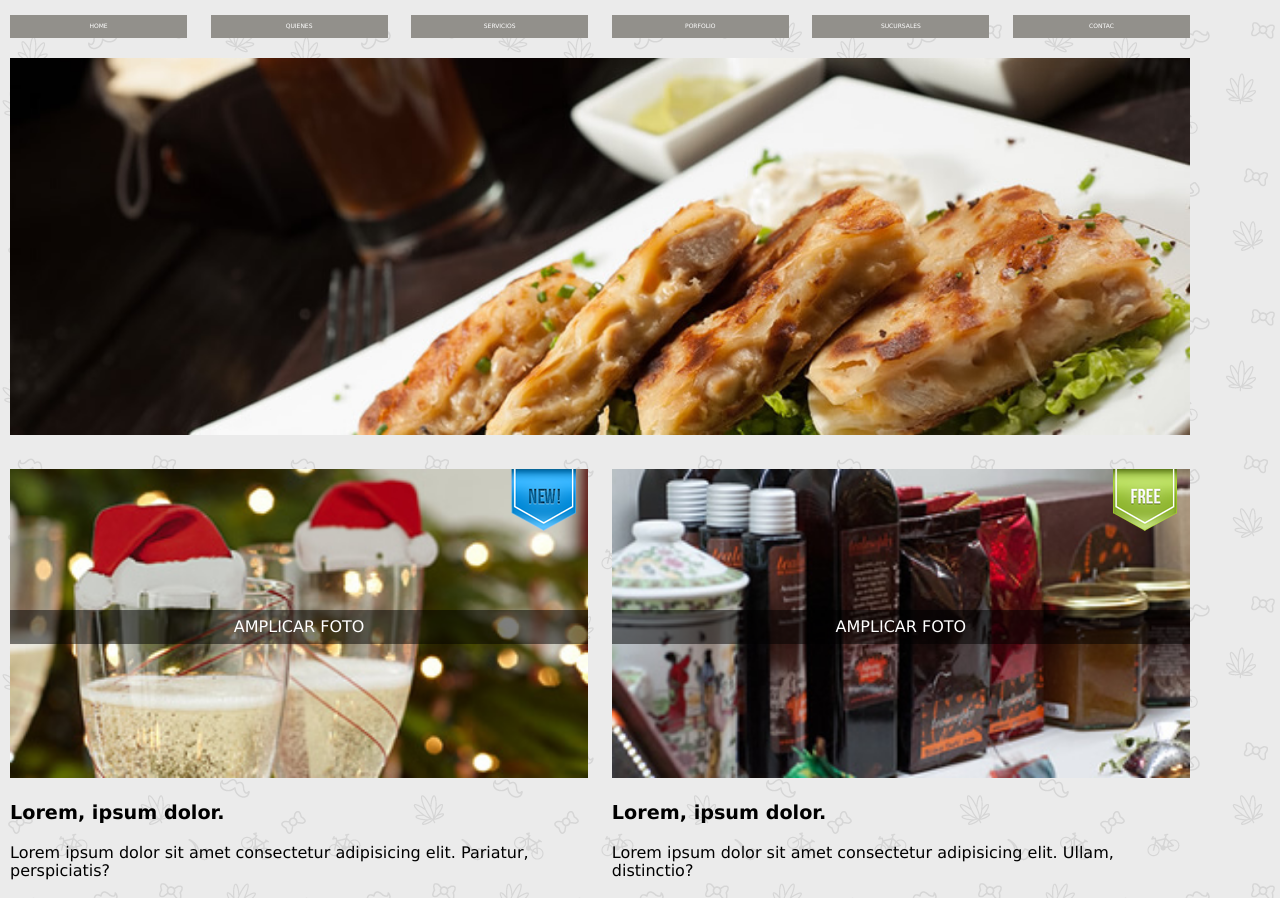
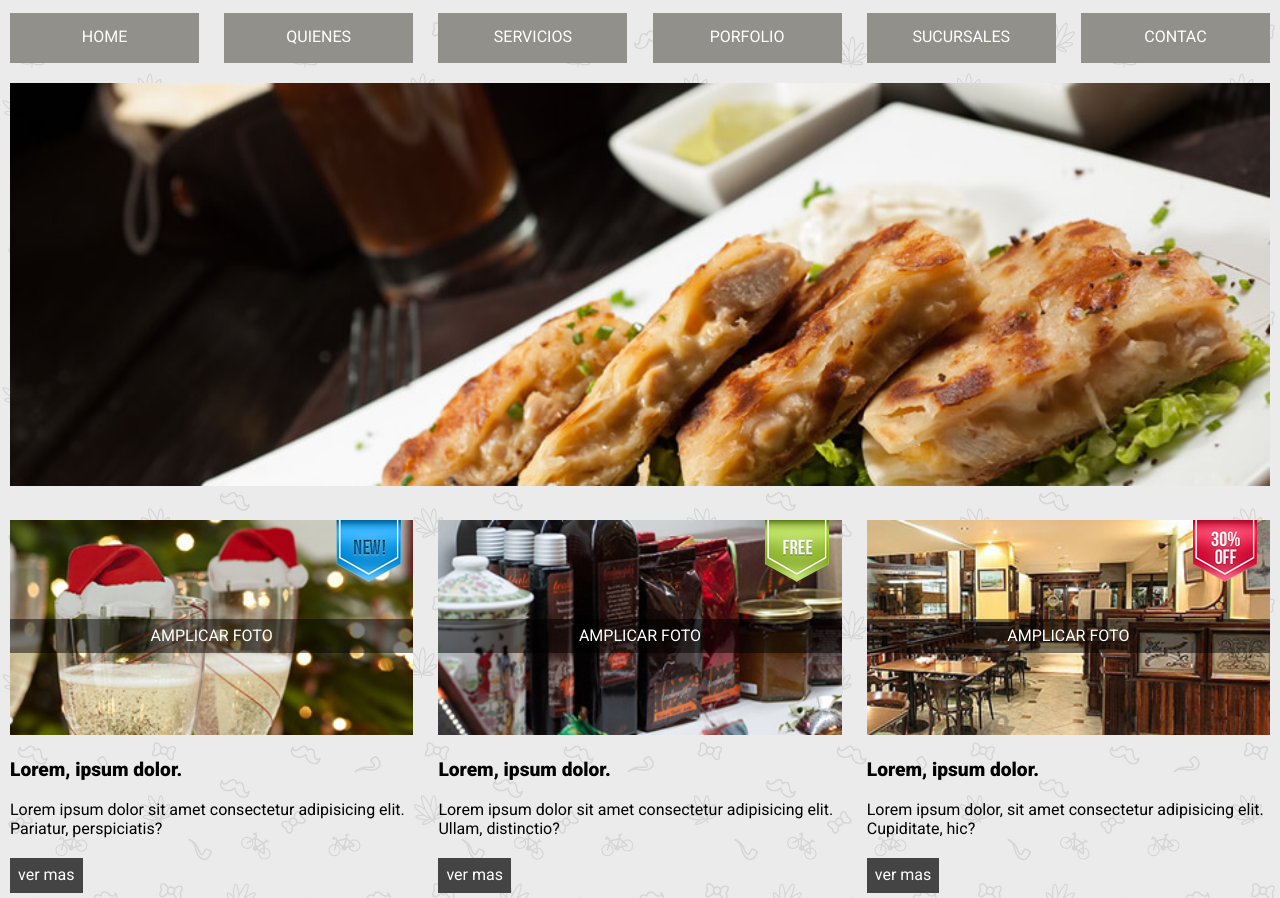
Before and after one commit to TomasReyes21/kitchening, a website: page views/home.html in a window 1280 px wide. Shown: the part 216-1114 px from the top of the page. Drawn offline with Linux system fonts and the light colour scheme.

Commit message:
css-desktop

```diff
--- a/public/css/general.css
+++ b/public/css/general.css
@@ -6,6 +6,7 @@
 
 *{
     margin: 0 ;
+    box-sizing: border-box;
 }
 
  a {
@@ -23,12 +24,12 @@
 
 .home {
     background-image: url('/img/bg-body.png');
-    font-family: Verdana, Geneva, Tahoma, sans-serif;
-    max-width: 1180px;
+    font-family: 'Roboto';
+    max-width: 1280px;
     margin: 0 10px;
 }
 
-@media (min-width: 1180px) {
+@media (min-width: 1280px) {
     body {
         margin: 0 auto;
     }
--- a/public/css/home.css
+++ b/public/css/home.css
@@ -149,7 +149,7 @@
     }
 }
 
-@media (min-width:769px) {
+@media (min-width:1280px) {
 
     /* HEADER */
 
@@ -159,7 +159,24 @@
     }
 
     .home-header-nav-menu ul li {
-        font-size: 1%;
+        font-size: 1rem;
+        height: 50px;
+        padding: 15px 0;
+
+    }
+
+    /* MAIN */
+
+    .home-main-section-article {
+        width: 32%;
+    }
+
+    .home-main-section-article:nth-child(even){
+        margin-right: 2%;
+    }
+
+    .home-main-section-article:nth-child(3n){
+        margin-right: 0;
     }
 
 }
```
